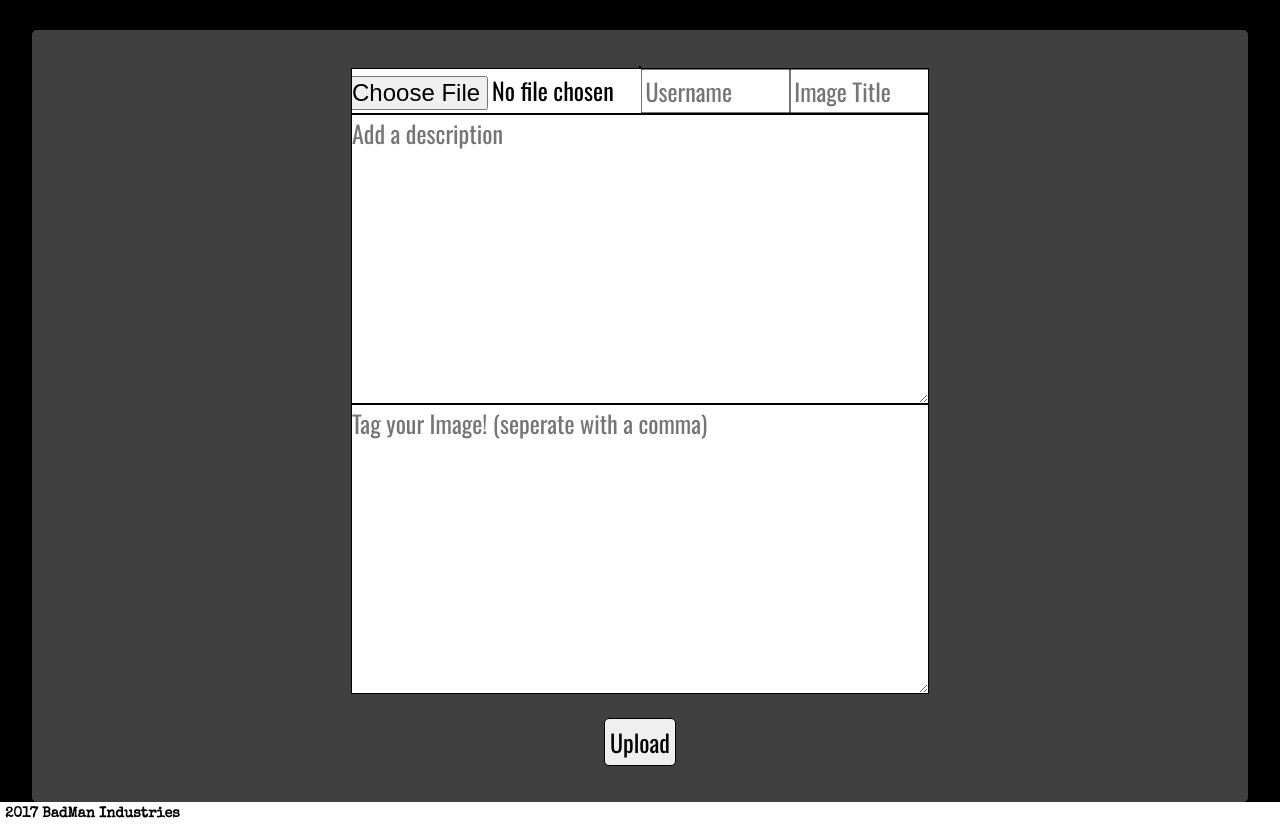
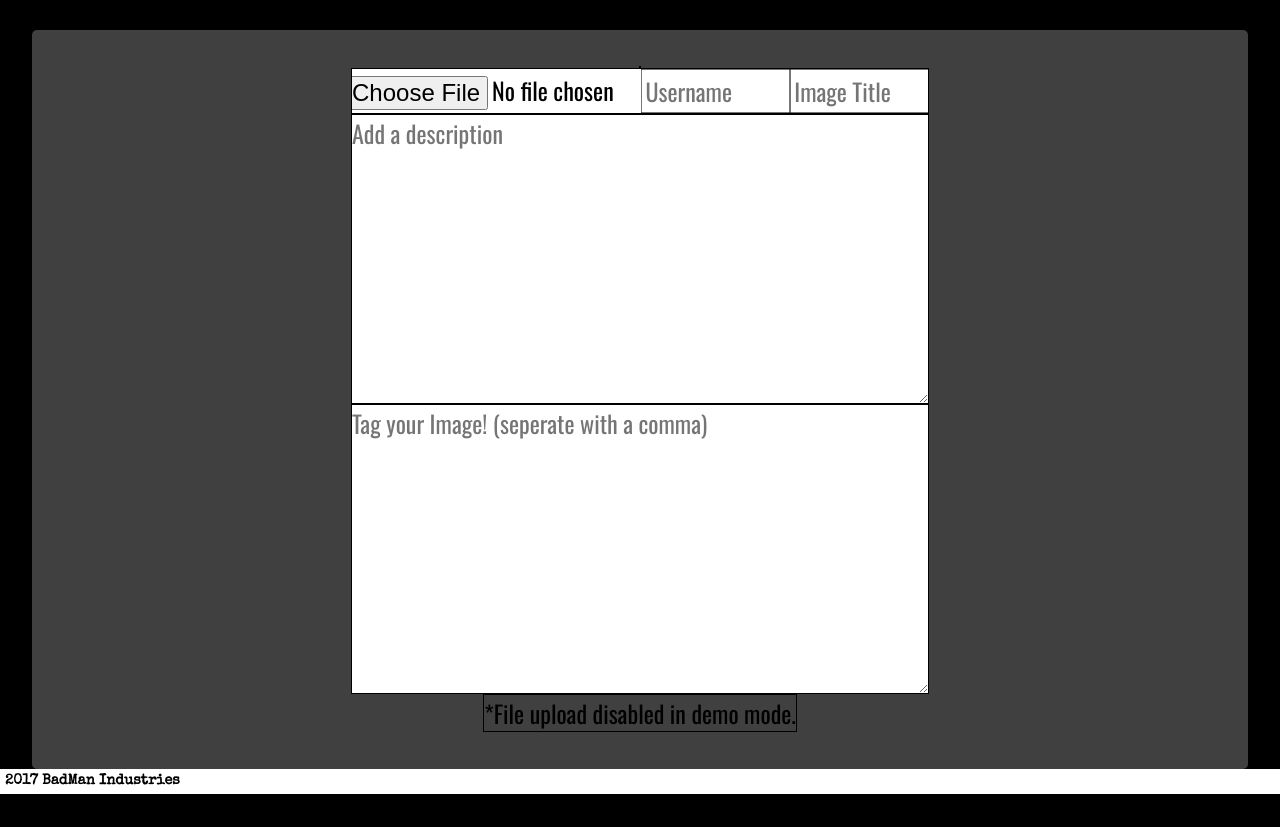
Before and after one commit to stephanLeece/grimgur-image-board, a website: page public/index.html at #!/upload in a window 1280 px wide. Shown: the part 130-957 px from the top of the page. After the commit the page ends 924 px from the top, so only its background shows below. Drawn offline with nearby package versions, Linux system fonts and the light colour scheme; some packages are replaced by stand-ins of ours.

Commit message:
disabling comments and uploads for demo mode

```diff
--- a/public/views/upload.html
+++ b/public/views/upload.html
@@ -9,7 +9,8 @@
    </div>
    <textarea ng-model="descrip" type="text" name="descrip" rows="8" cols="80" placeholder="Add a description" value="."></textarea>
    <textarea ng-model="tags" type="text" name="tags" rows="8" cols="80" placeholder="Tag your Image! (seperate with a comma)" value=""></textarea>
-   <button id="uploadButton" form="imageForm">Upload</button>
+   <!-- <button id="uploadButton" form="imageForm">Upload</button> -->
+   <p>*File upload disabled in demo mode.</p>
  </form>
 
  </div>
```
Also changed, not shown: public/views/image.html (+2 -1 lines).
